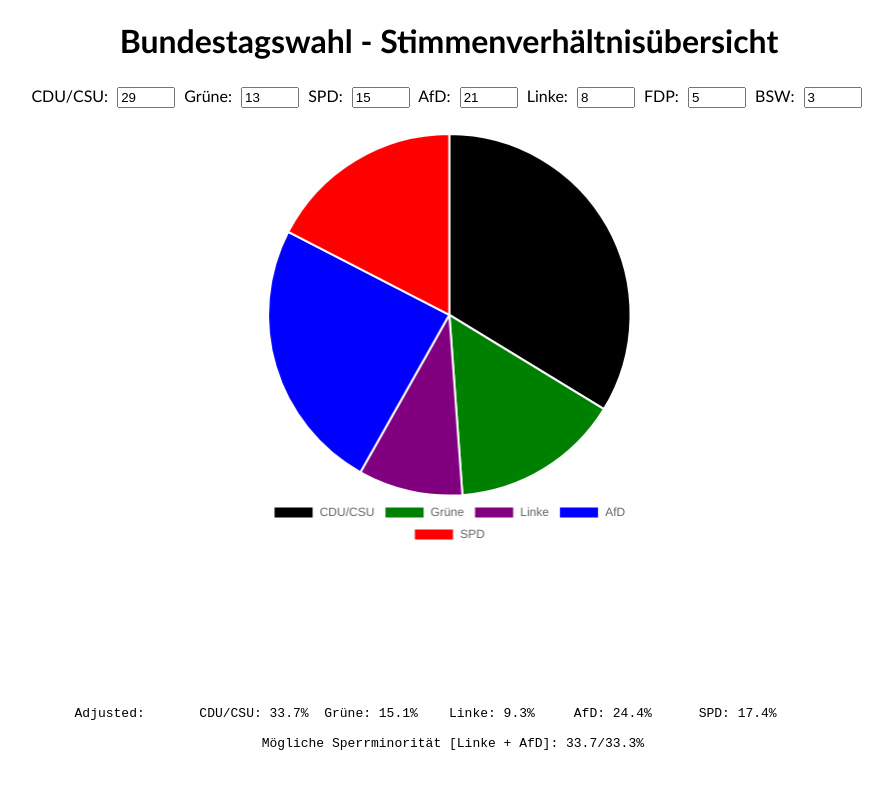
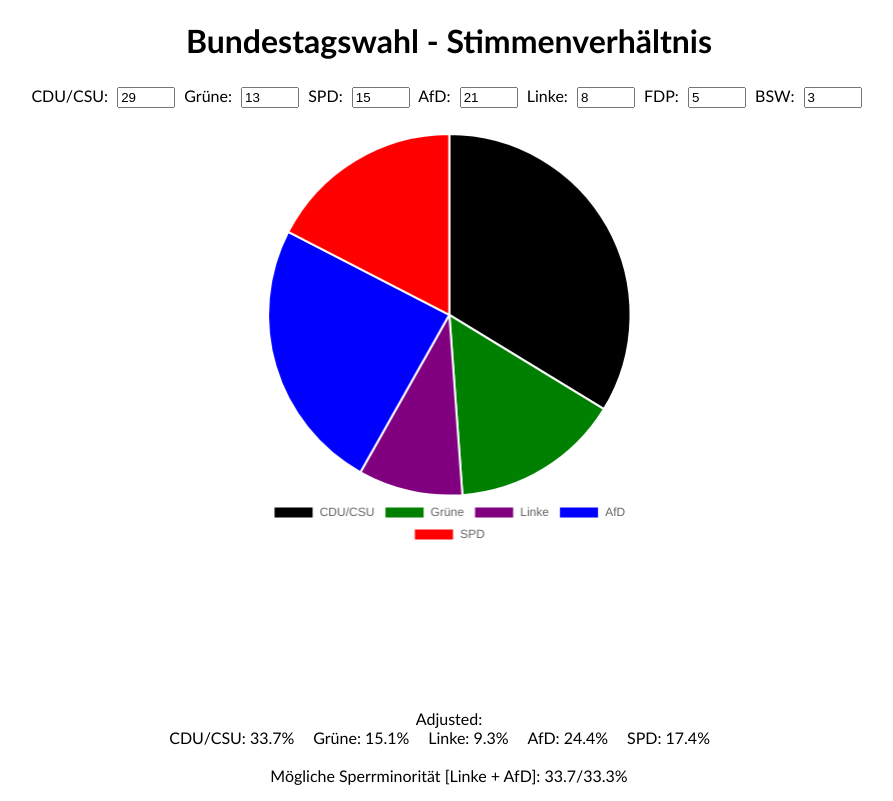
Before and after one commit to Leo-A-Auhagen/Leo-A-Auhagen, a plain HTML site: page index.html in a window 1280 px wide. Shown: the whole page, without its empty margins (191-1084 px from the left). Drawn offline with nearby package versions, Linux system fonts and the light colour scheme.

Commit message:
Update index.html

```diff
--- a/index.html
+++ b/index.html
@@ -14,7 +14,7 @@
 
         .chart-container {
             width: 50%;
-            height: min(70vh, 50vw);
+            height: min(70vh, 90vw);
             margin: auto;
         }
 
@@ -34,7 +34,9 @@
             }
         }
 
-
+        .whitetext {
+            color: white;
+        }
 
         input {
             width: 50px;
@@ -55,7 +57,7 @@
 <body class="flex_mid">
     <div>
 
-        <h1>Bundestagswahl - Stimmenverhältnisübersicht</h1>
+        <h1>Bundestagswahl - Stimmenverhältnis</h1>
 
         <div class="input-container">
             <label>CDU/CSU: <input class="input-field" type="number" id="cdu" value="29"></label>
@@ -71,7 +73,7 @@
             <canvas id="voteChart"></canvas>
         </div>
 
-        <pre id="summary_text"></pre>
+        <p id="summary_text"></p>
 
     </div>
 
@@ -112,9 +114,9 @@
         voteChart.data.datasets[0].backgroundColor = filteredColors;
         voteChart.update();
 
-        let summary_str = "Adjusted: &#9;";
+        let summary_str = "Adjusted: <br>";
         for(let i = 0; i < filteredParties.length; i++) {
-            summary_str += `${filteredParties[i]}: ${adjustedVotes[i]}% &#9;`;
+            summary_str += `${filteredParties[i]}: ${adjustedVotes[i]}% <span class="whitetext">__</span>`;
         }
         summary_str += `<br><br> Mögliche Sperrminorität [Linke + AfD]: ${parseFloat(adjustedVotes[2]) + parseFloat(adjustedVotes[3])}/33.3%`;
         document.getElementById("summary_text").innerHTML = summary_str;
```
